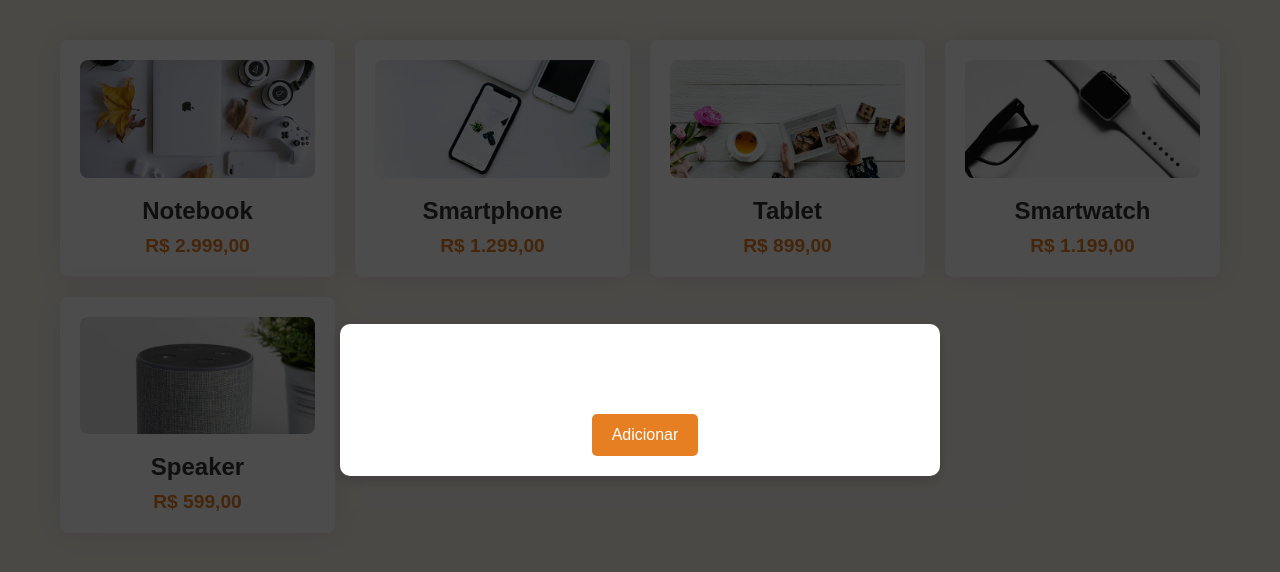
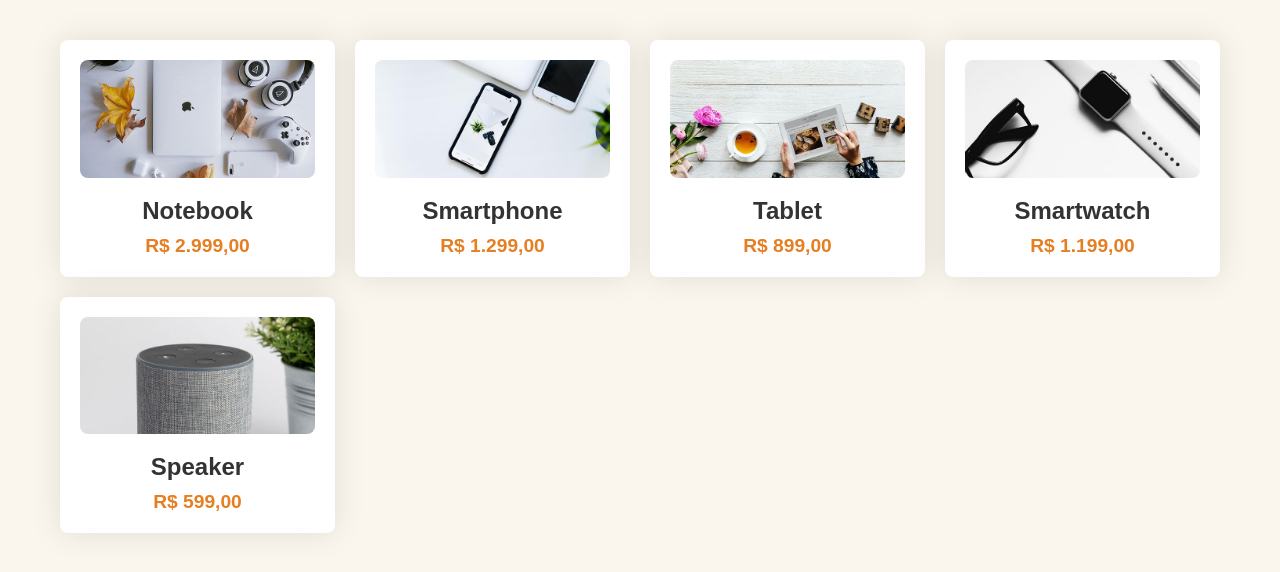
Before and after one commit to Coimbra777/TecnoVueJS, a plain HTML site: page index.html in a window 1280 px wide. Drawn offline with nearby package versions, Linux system fonts and the light colour scheme.

Commit message:
adição logica para abrir e fechar modal

```diff
--- a/app.js
+++ b/app.js
@@ -3,6 +3,7 @@ const vm = new Vue({
   data: {
     produtos: [],
     produto: {},
+    modal: false,
   },
   methods: {
     getProdutos() {
@@ -18,8 +19,12 @@ const vm = new Vue({
         res.json().then((json) => {
           console.log(json);
           this.produto = json;
+          this.modal = true;
         });
       });
+    },
+    adicionarProduto() {
+      console.log("Clicou no botão");
     },
   },
   filters: {
--- a/index.html
+++ b/index.html
@@ -10,7 +10,7 @@
   </head>
   <body>
     <div id="app">
-      <section class="modal" v-if="produto">
+      <section class="modal" v-if="modal" @click="modal = false">
         <div class="modal-container">
           <div class="modal-img">
             <img :src="produto.img" :alt="produto.nome" />
@@ -28,7 +28,10 @@
               </li>
             </ul>
           </div>
-          <button class="modal-btn" @click="produto = null">Adicionar</button>
+          <button class="modal-btn" @click="adicionarProduto()">
+            Adicionar
+          </button>
+          <button @click="modal = false" class="fechar-modal">X</button>
         </div>
       </section>
 
--- a/style.css
+++ b/style.css
@@ -87,7 +87,7 @@ body {
   justify-content: center;
   align-items: center;
   z-index: 1000;
-  overflow-y: auto; /* Permite rolagem se o conteúdo for muito alto */
+  overflow-y: auto;
 }
 
 .modal-container {
@@ -104,7 +104,7 @@ body {
   flex-direction: column;
   align-items: center;
   animation: slide-down 0.3s ease-out;
-  overflow-y: auto; /* Adiciona rolagem dentro do modal se o conteúdo for maior que o modal */
+  overflow-y: auto;
 }
 
 /* Estilo da imagem dentro do modal */
```
